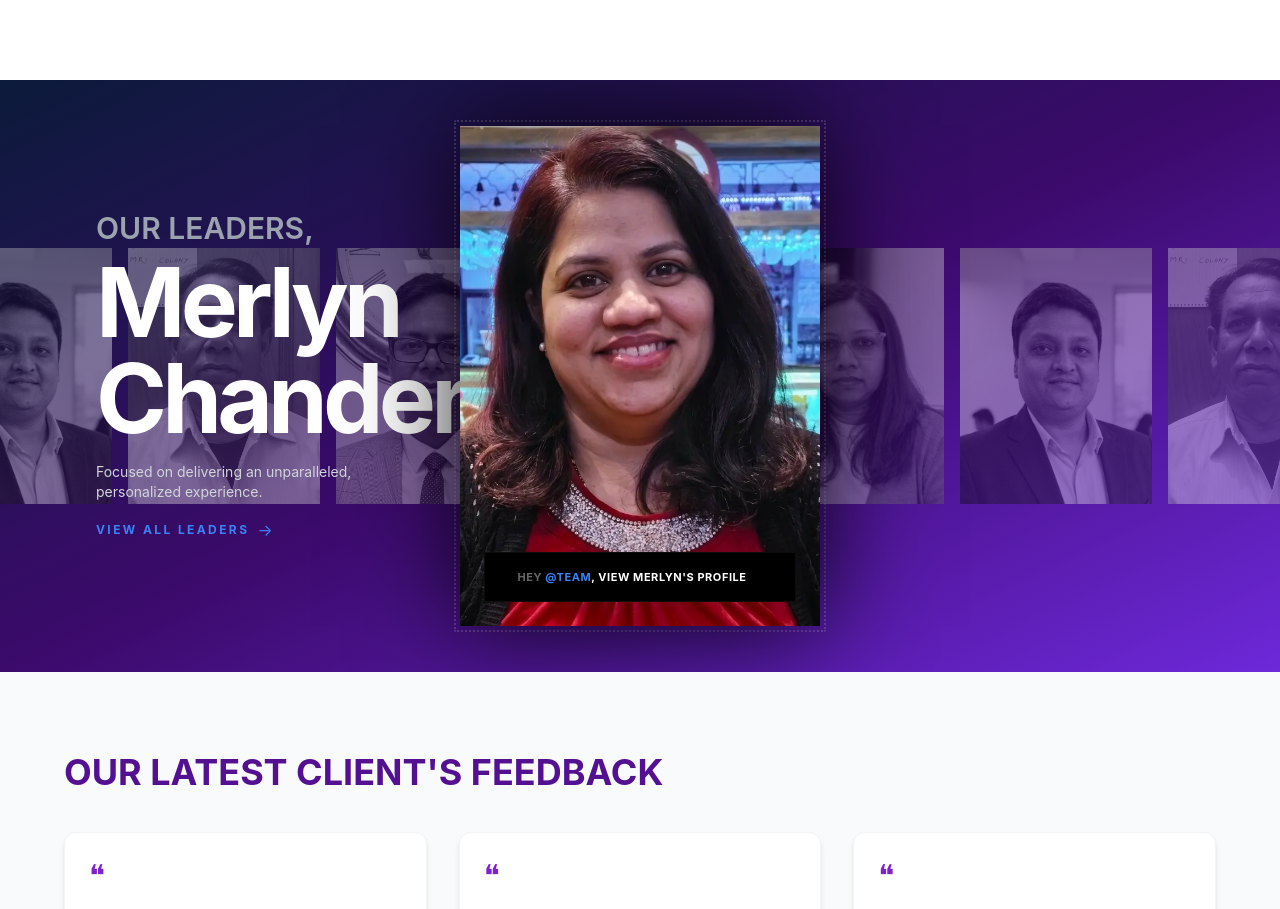
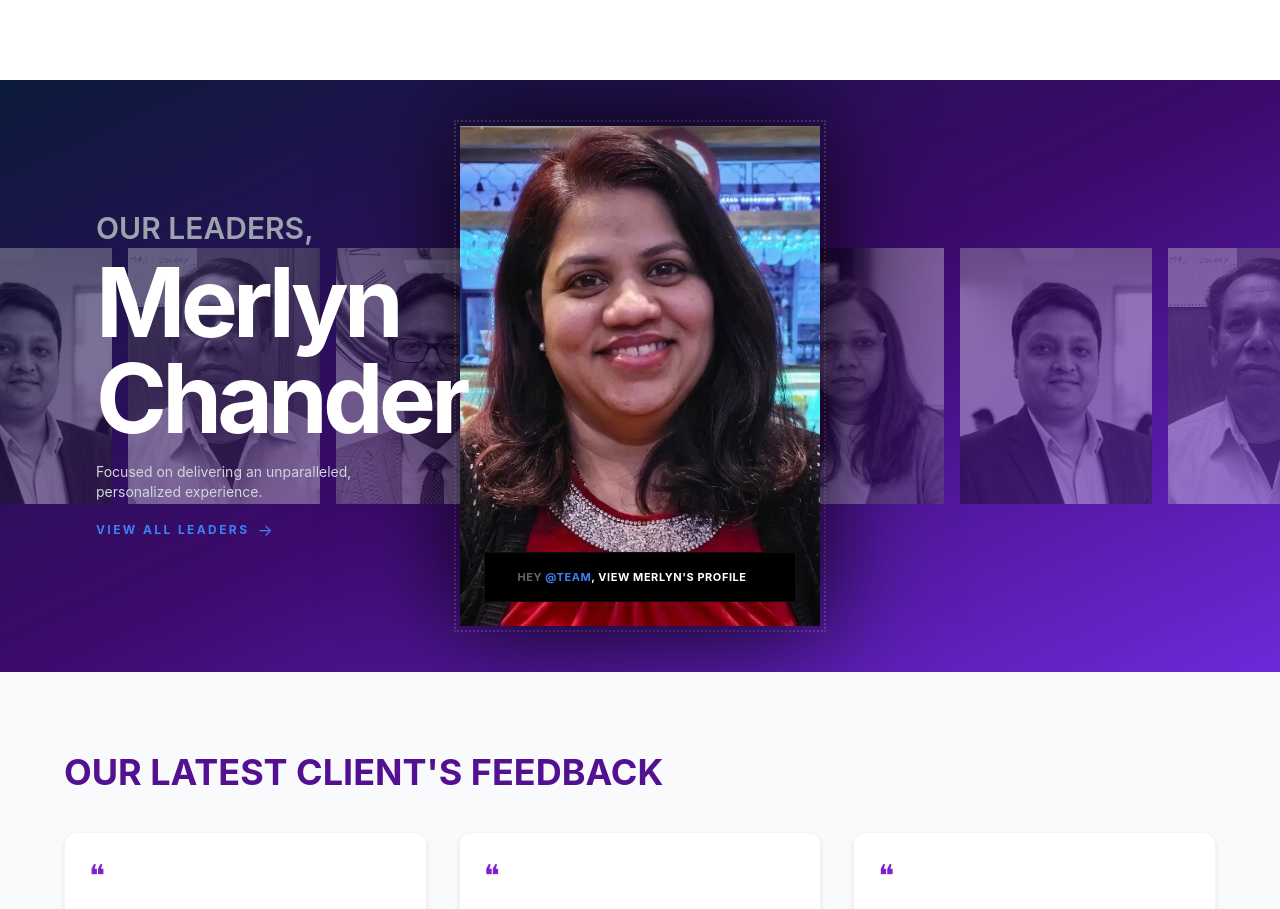
Before and after one commit to YuktiClan/Candidrp, a React (Vite) app in the folder candidrp-frontend/: page / in a window 1280 px wide. Shown: the part 3522-4431 px from the top of the page. Built offline with nearby package versions, Linux system fonts and the light colour scheme.

Commit message:
Update Hero.jsx

```diff
--- a/candidrp-frontend/src/components/Hero.jsx
+++ b/candidrp-frontend/src/components/Hero.jsx
@@ -11,10 +11,10 @@ import img4 from "../assets/RishabhShantanu.png";
 import img5 from "../assets/SatishKumar.png";
 import { FaArrowRight } from "react-icons/fa";
 import { motion, AnimatePresence, useInView } from "framer-motion";
-import React, { useState, useEffect, useRef,  useMemo } from "react";
+import React, { useState, useEffect, useRef, useMemo } from "react";
 import { useNavigate, Link } from "react-router-dom"; // ✅ FIXED
 import { ChevronDown, Send } from 'lucide-react';
-
+import { FaLinkedin } from "react-icons/fa";
 // Team images
 // const team = [
 //   { name: "Avinash Chander", img: img1 },
@@ -36,35 +36,40 @@ const SLIDES = [
     title: "OUR LEADERS,",
     subtitle: "Avinash Chander",
     image: img1,
-    prompt: "HEY @TEAM, VIEW AVINASH'S PROFILE"
+    prompt: "HEY @TEAM, VIEW AVINASH'S PROFILE",
+    linkedin: "https://www.linkedin.com/in/avinashchander-epicconsultant/"
   },
   {
     id: 2,
     title: "OUR LEADERS,",
     subtitle: "Merlyn Chander",
     image: img2,
-    prompt: "HEY @TEAM, VIEW MERLYN'S PROFILE"
+    prompt: "HEY @TEAM, VIEW MERLYN'S PROFILE",
+    linkedin: "https://www.linkedin.com/in/merlyn-chander-27194819/"
   },
   {
     id: 3,
     title: "OUR LEADERS,",
     subtitle: "Sandra Shantanu",
     image: img3,
-    prompt: "HEY @TEAM, VIEW SANDRA'S PROFILE"
+    prompt: "HEY @TEAM, VIEW SANDRA'S PROFILE",
+    linkedin: "https://www.linkedin.com/in/sandra-shantanu-b12b9418/"
   },
   {
     id: 4,
     title: "OUR LEADERS,",
     subtitle: "Rishabh Shantanu",
     image: img4,
-    prompt: "HEY @TEAM, VIEW RISHABH'S PROFILE"
+    prompt: "HEY @TEAM, VIEW RISHABH'S PROFILE",
+    linkedin: "https://www.linkedin.com/in/rishabh-shantanu-05300597/"
   },
   {
     id: 5,
     title: "OUR LEADERS,",
     subtitle: "Satish Kumar",
     image: img5,
-    prompt: "HEY @TEAM, VIEW SATISH'S PROFILE"
+    prompt: "HEY @TEAM, VIEW SATISH'S PROFILE",
+    linkedin: "https://www.linkedin.com/company/candid-resourcing-partners-ltd/",
   }
 ];
 
@@ -535,8 +540,7 @@ const listItem = {
                     setIsPaused(false);
                   }, 5000);
                 }}
-      className={`text-xl transition-all ${
-        current === index + 1
+                className={`text-xl transition-all ${current === index + 1
                     ? "text-purple-700 scale-125"
                     : "text-white/90"
                   }`}
@@ -579,11 +583,11 @@ const listItem = {
             <h2 className="text-4xl font-bold mt-4 mb-4 text-[#531192]">
               Global Reach, Local Expertise
             </h2>
-          <br/>
+            <br />
 
             <p className="text-gray-600 mb-6">
               At Candid Resourcing Partners Ltd, we focus on solving recruitment challenges by delivering the right talent that fuels business growth and long-term success.
-            <br/><br/>
+              <br /><br />
               With strong expertise across banking, finance, IT, and healthcare, we use market insights and extensive networks to provide accurate, tailored hiring solutions. From junior roles to senior leadership, we ensure every placement aligns with your objectives and contributes to lasting organisational success.
             </p>
 
@@ -773,9 +777,9 @@ const listItem = {
 
           <p className="text-gray-600">
             We are a young company with a proven track record of commitment to long-term value creation. Our approach is rooted in commitment, innovation, and a deep understanding of evolving business needs.
-            <br/><br/>
+            <br /><br />
             By leveraging advanced technology and data-driven insights, we are strategically positioned to create sustainable value for our clients and partners. As the Indian economy continues to grow, the demand for skilled talent is expected to rise significantly—presenting a strong opportunity for us to expand our capabilities and deliver impactful recruitment solutions.
-            <br/><br/>
+            <br /><br />
             At Candid Resourcing Partners Ltd, we are focused on connecting the right talent with the right opportunities, enabling organizations to scale, innovate, and succeed in an increasingly competitive landscape.
 
           </p>
@@ -811,10 +815,9 @@ const listItem = {
                 md:top-1/2
                 md:left-24
                 md:-translate-y-1/2
-                z-10
+                z-50
                 w-full md:w-fit
                 text-center md:text-left
-                pointer-events-none
               ">
             <AnimatePresence mode="wait">
               <motion.div
@@ -851,7 +854,7 @@ className="mt-4 flex items-center justify-center md:justify-start gap-2 group cu
           </div>
 
           {/* THE CENTER BOX: Fixed in the center of the viewport */}
-      <div className="relative z-40 flex justify-center items-center w-full">
+          <div className="relative z-20 flex justify-center items-center w-full">
             <div className="p-1 border-2 border-dotted border-white/20 rounded-sm">
               <div className="relative w-[200px] h-[280px] sm:w-[260px] sm:h-[360px] md:w-[360px] md:h-[500px] bg-transparent overflow-hidden flex items-center justify-center shadow-[0_0_100px_rgba(0,0,0,0.9)]">
 
@@ -885,7 +888,12 @@ className="mt-4 flex items-center justify-center md:justify-start gap-2 group cu
                         className="text-[11px] font-bold tracking-wider uppercase text-center"
                       >
                         <span className="text-white/40">HEY</span>{" "}
-                      <span className="text-blue-500">@TEAM</span>,{" "}
+                        <span
+                          onClick={() => window.open(currentSlide.linkedin, "_blank")}
+                          className="text-blue-500 cursor-pointer hover:underline"
+                        >
+                          @TEAM
+                        </span>,{" "}
                         {currentSlide.prompt.split('@TEAM,')[1]}
                       </motion.p>
                     </AnimatePresence>
```
Lines whose indentation alone changed are shown as unchanged.
